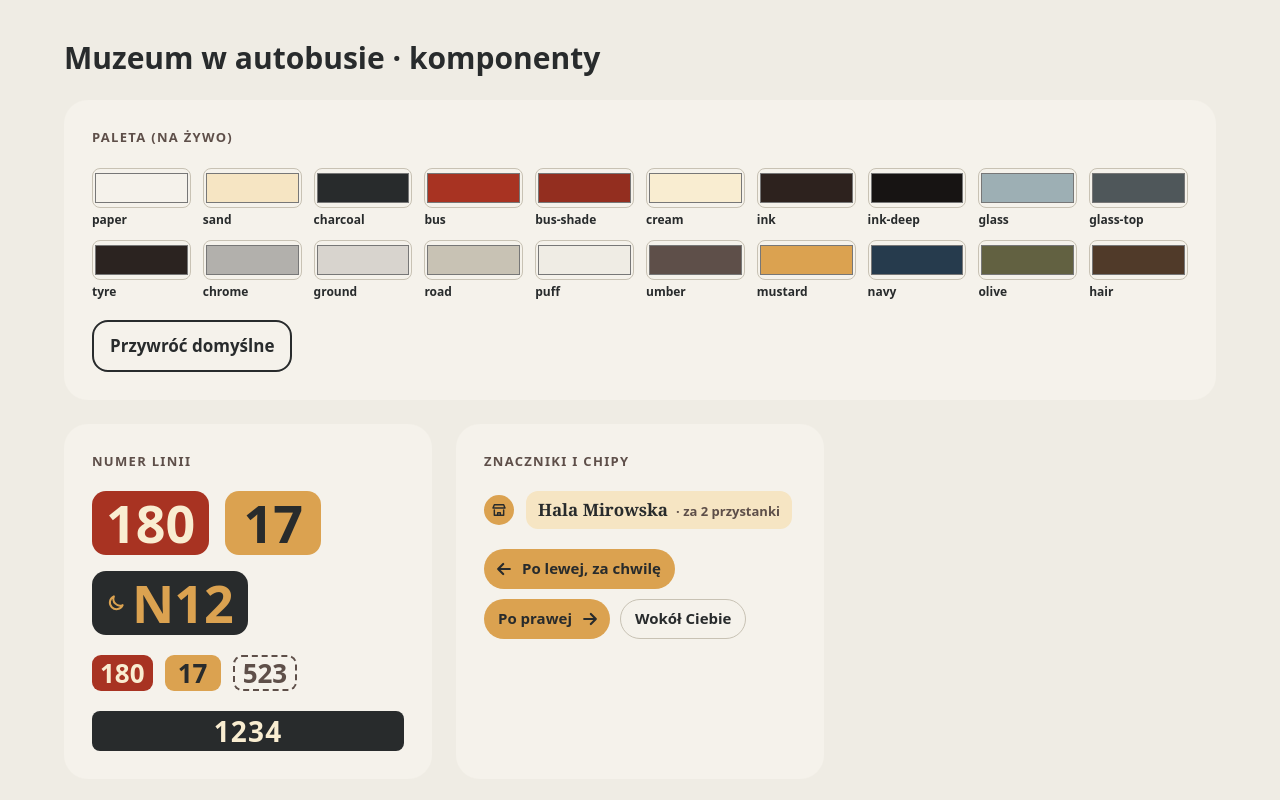
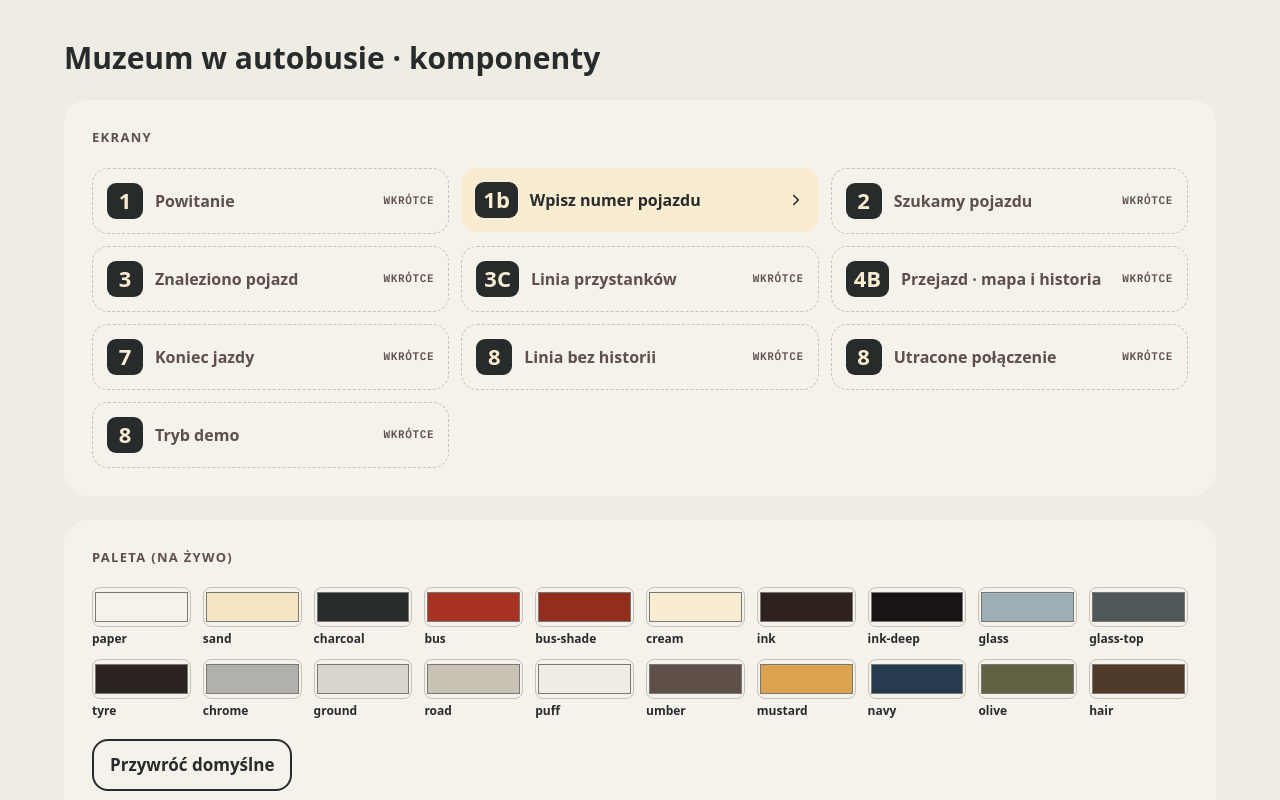
Before and after one commit to GGrzesiek/Sluchowisko, a React (Vite) app in the folder web/: page / in a window 1280 px wide. Shown: the top 800 px of the page. Built offline with nearby package versions, Linux system fonts and the light colour scheme.

Commit message:
Add ui view for manual vehicle id input (#43)

```diff
--- a/web/src/App.tsx
+++ b/web/src/App.tsx
@@ -1,4 +1,4 @@
-import { useState } from "react";
+import { useEffect, useState } from "react";
 import {
   Button,
   LineBadge,
@@ -7,6 +7,7 @@ import {
   RouteStrip,
   StoryCard,
   StoryIcon,
+  UiIcon,
   StoryMarker,
   VehicleTag,
   PlayButton,
@@ -33,6 +34,7 @@ import {
   STORY_ICON_LABELS,
 } from "./components";
 import { PALETTE_DEFAULTS, applyTheme, resetTheme, type PaletteKey } from "./theme";
+import { SCREENS, findScreen, screenHash } from "./screens/registry";
 import type { RouteStop, StoryIconKind } from "./types";
 
 const STOPS: RouteStop[] = [
@@ -60,6 +62,46 @@ function Section({
       <h2 className="m-0 text-[13px] font-extrabold uppercase tracking-[0.1em] text-umber">{title}</h2>
       {children}
     </section>
+  );
+}
+
+function ScreenIndex() {
+  return (
+    <Section title="Ekrany">
+      <ul className="m-0 grid list-none gap-3 p-0 sm:grid-cols-2 lg:grid-cols-3">
+        {SCREENS.map((screen) => (
+          <li key={screen.id}>
+            {screen.Component ? (
+              <a
+                href={screenHash(screen.id)}
+                className="flex items-center gap-3 rounded-2xl bg-cream p-3.5 text-charcoal no-underline"
+              >
+                <ScreenNumber>{screen.number}</ScreenNumber>
+                <span className="grow text-base font-extrabold">{screen.title}</span>
+                <UiIcon name="chevron" size={18} />
+              </a>
+            ) : (
+              <div
+                aria-disabled="true"
+                className="flex items-center gap-3 rounded-2xl border-[1.5px] border-dashed border-road p-3.5 text-umber"
+              >
+                <ScreenNumber>{screen.number}</ScreenNumber>
+                <span className="grow text-base font-bold">{screen.title}</span>
+                <span className="font-mono text-[11px] font-semibold tracking-[0.06em]">WKRÓTCE</span>
+              </div>
+            )}
+          </li>
+        ))}
+      </ul>
+    </Section>
+  );
+}
+
+function ScreenNumber({ children }: { children: React.ReactNode }) {
+  return (
+    <span className="font-condensed flex h-9 min-w-9 items-center justify-center rounded-[9px] bg-charcoal px-2 text-[22px] font-black text-cream">
+      {children}
+    </span>
   );
 }
 
@@ -96,11 +138,32 @@ function PaletteEditor() {
 }
 
 export function App() {
+  const hash = useHashRoute();
+  const screen = findScreen(hash);
+  if (screen?.Component) {
+    const goHome = () => (window.location.hash = "");
+    return <screen.Component onBack={goHome} onSubmit={goHome} />;
+  }
+  return <Showcase />;
+}
+
+function useHashRoute() {
+  const [hash, setHash] = useState(window.location.hash);
+  useEffect(() => {
+    const update = () => setHash(window.location.hash);
+    window.addEventListener("hashchange", update);
+    return () => window.removeEventListener("hashchange", update);
+  }, []);
+  return hash;
+}
+
+function Showcase() {
   const [playing, setPlaying] = useState(true);
   return (
     <main className="min-h-screen bg-puff p-4 text-charcoal sm:p-10">
       <div className="mx-auto flex max-w-6xl flex-col gap-6">
         <h1 className="m-0 text-3xl font-extrabold">Muzeum w autobusie · komponenty</h1>
+        <ScreenIndex />
         <PaletteEditor />
         <div className="grid gap-6 lg:grid-cols-3">
           <Section title="Numer linii">
--- a/web/src/components/Button.tsx
+++ b/web/src/components/Button.tsx
@@ -21,7 +21,7 @@ export function Button({
     <button
       type={type}
       className={cx(
-        "flex items-center justify-center font-extrabold transition-transform active:scale-[0.98]",
+        "flex items-center justify-center font-extrabold transition-transform active:scale-[0.98] disabled:cursor-not-allowed disabled:opacity-40 disabled:active:scale-100",
         variant === "primary" &&
           (size === "lg"
             ? "h-16 gap-3 rounded-[20px] bg-bus text-xl text-cream"
--- a/web/src/components/Chrome.tsx
+++ b/web/src/components/Chrome.tsx
@@ -99,6 +99,9 @@ export function VehicleInput({ value, onChange }: { value: string; onChange?: (v
       <input
         id="vehicle-number"
         inputMode="numeric"
+        autoComplete="off"
+        maxLength={4}
+        aria-describedby="vehicle-number-hint"
         placeholder="np. 1234"
         value={value}
         onChange={(e) => onChange?.(e.target.value)}
@@ -133,7 +136,9 @@ export function VehicleInput({ value, onChange }: { value: string; onChange?: (v
           <circle cx="66" cy="17" r="16" fill="none" stroke="#A83322" strokeWidth="2.5" />
           <path d="M10 72h34 M88 72h34" stroke="#C8C2B4" strokeWidth="6" strokeLinecap="round" />
         </svg>
-        <span className="text-sm leading-[1.35]">Szukaj nad drzwiami albo przy kabinie kierowcy. To 4 cyfry.</span>
+        <span id="vehicle-number-hint" className="text-sm leading-[1.35]">
+          Szukaj nad drzwiami albo przy kabinie kierowcy. To 4 cyfry.
+        </span>
       </div>
     </div>
   );
--- /dev/null
+++ b/web/src/screens/ManualEntryScreen.tsx
@@ -0,0 +1,50 @@
+import { useState, type FormEvent } from "react";
+import { BackBar, Button, UiIcon, VehicleInput } from "../components";
+
+export const VEHICLE_NUMBER_LENGTH = 4;
+
+export function sanitizeVehicleNumber(raw: string): string {
+  return raw.replace(/\D/g, "").slice(0, VEHICLE_NUMBER_LENGTH);
+}
+
+export function isValidVehicleNumber(value: string): boolean {
+  return new RegExp(`^\\d{${VEHICLE_NUMBER_LENGTH}}$`).test(value);
+}
+
+interface ManualEntryScreenProps {
+  onBack: () => void;
+  onSubmit: (vehicleNumber: string) => void;
+}
+
+export function ManualEntryScreen({ onBack, onSubmit }: ManualEntryScreenProps) {
+  const [value, setValue] = useState("");
+  const valid = isValidVehicleNumber(value);
+
+  const handleSubmit = (event: FormEvent) => {
+    event.preventDefault();
+    if (valid) onSubmit(value);
+  };
+
+  return (
+    <form
+      onSubmit={handleSubmit}
+      className="mx-auto flex min-h-dvh w-full max-w-[430px] flex-col bg-paper px-6 pb-14 pt-5"
+    >
+      <BackBar onBack={onBack} />
+      <div className="mt-[82px] flex flex-col gap-[22px]">
+        <h1 className="m-0 text-[32px] font-extrabold leading-[1.08] tracking-[-0.02em]">
+          Którym autobusem lub tramwajem jedziesz?
+        </h1>
+        <VehicleInput value={value} onChange={(v) => setValue(sanitizeVehicleNumber(v))} />
+      </div>
+      <Button
+        type="submit"
+        disabled={!valid}
+        icon={<UiIcon name="search" size={22} strokeWidth={2.4} />}
+        className="mt-auto"
+      >
+        Znajdź mój pojazd
+      </Button>
+    </form>
+  );
+}
--- /dev/null
+++ b/web/src/screens/registry.tsx
@@ -0,0 +1,33 @@
+import type { ComponentType } from "react";
+import { ManualEntryScreen } from "./ManualEntryScreen";
+
+export interface ScreenProps {
+  onBack: () => void;
+  onSubmit: (value: string) => void;
+}
+
+export interface ScreenEntry {
+  id: string;
+  number: string;
+  title: string;
+  Component: ComponentType<ScreenProps> | null;
+}
+
+export const SCREENS: ScreenEntry[] = [
+  { id: "welcome", number: "1", title: "Powitanie", Component: null },
+  { id: "manual", number: "1b", title: "Wpisz numer pojazdu", Component: ManualEntryScreen },
+  { id: "loading", number: "2", title: "Szukamy pojazdu", Component: null },
+  { id: "connected", number: "3", title: "Znaleziono pojazd", Component: null },
+  { id: "journey", number: "3C", title: "Linia przystanków", Component: null },
+  { id: "story-map", number: "4B", title: "Przejazd · mapa i historia", Component: null },
+  { id: "end", number: "7", title: "Koniec jazdy", Component: null },
+  { id: "no-stories", number: "8", title: "Linia bez historii", Component: null },
+  { id: "reconnecting", number: "8", title: "Utracone połączenie", Component: null },
+  { id: "demo", number: "8", title: "Tryb demo", Component: null },
+];
+
+export const screenHash = (id: string) => `#/${id}`;
+
+export function findScreen(hash: string): ScreenEntry | undefined {
+  return SCREENS.find((s) => screenHash(s.id) === hash);
+}
```
Also changed, not shown: 1 other file (tests, documents, lock files or other folders).
